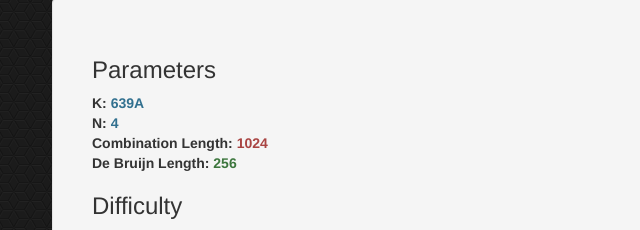
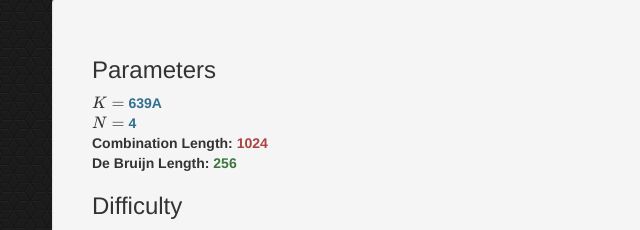
Before and after one commit to SM2G/de-bruijn-sequencer, a plain HTML site: page index.html in a window 1280 px wide. Shown: the part 375-605 px from the top of the page, 3-643 px from the left. Drawn offline with nearby package versions, Linux system fonts and the light colour scheme; some packages are replaced by stand-ins of ours.

Commit message:
Subtle interface refinement.

```diff
--- a/index.html
+++ b/index.html
@@ -80,8 +80,8 @@
                         <div class="panel-body">
                             <div>
                                 <h3>Parameters</h3>
-                                <strong>K:</strong> <strong class="text-info">{{ formCtrl.k }} </strong></br>
-                                <strong>N:</strong> <strong class="text-info">{{ formCtrl.n }} </strong></br>
+                                <strong>$K = $</strong> <strong class="text-info">{{ formCtrl.k }} </strong></br>
+                                <strong>$N = $</strong> <strong class="text-info">{{ formCtrl.n }} </strong></br>
                                 <strong>Combination Length:</strong> <strong class="text-danger">{{ formCtrl.combinationLength(formCtrl.k, formCtrl.n) }}</strong></br>
                                 <strong>De Bruijn Length:</strong> <strong class="text-success">{{ formCtrl.sequenceLength(formCtrl.k, formCtrl.n, 0) }}</strong>
                                 <h3>Difficulty</h3>
```
